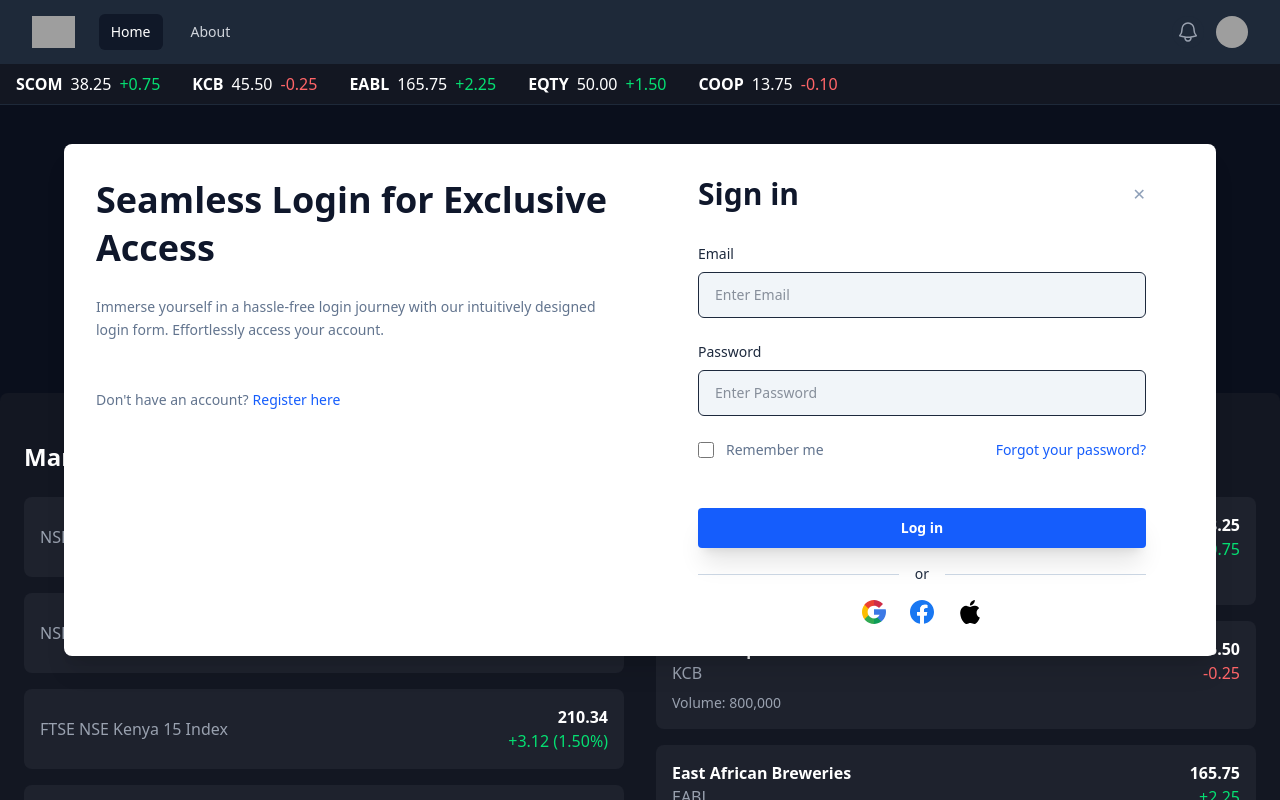
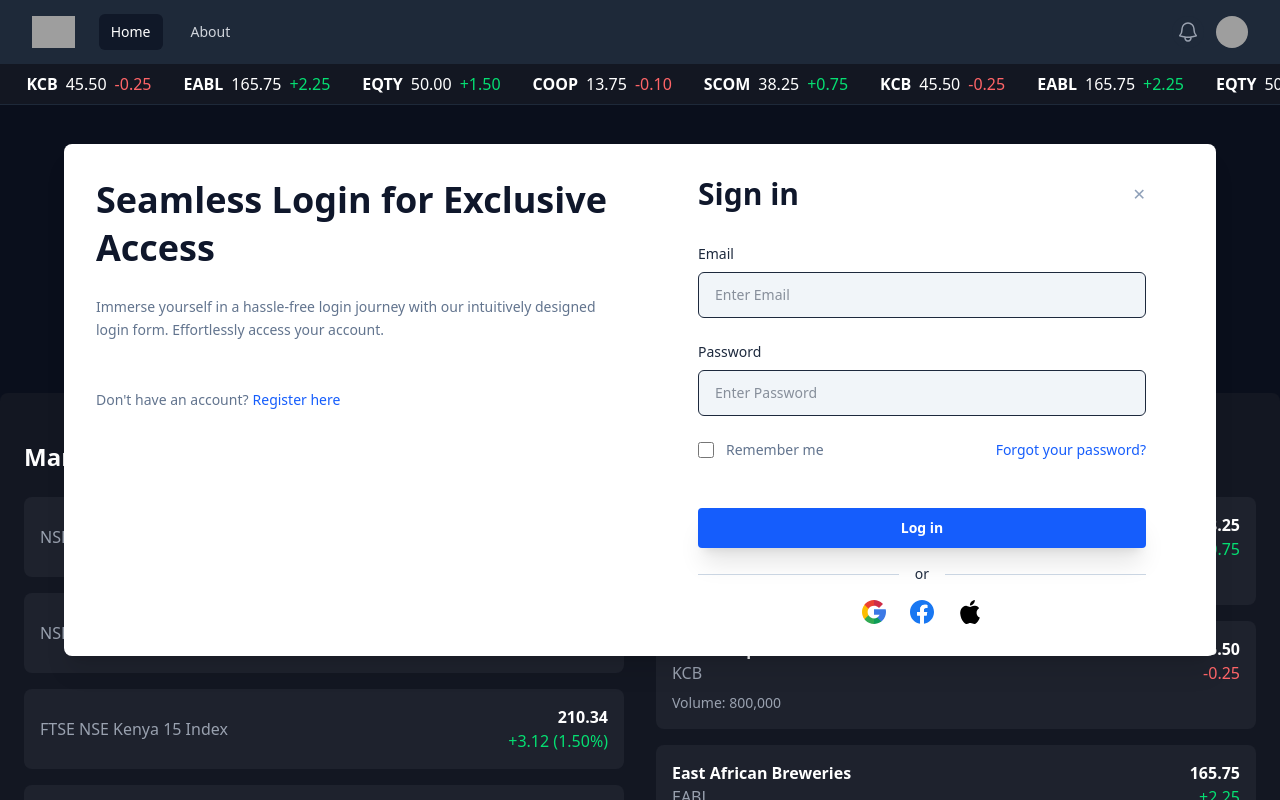
Before and after one commit to BettKev/XenoTrade, a React (Vite) app in the folder client/: page / in a window 1280 px wide. Both pictures are taken after a click on the button "Start Trading Now". Built offline with nearby package versions, Linux system fonts and the light colour scheme; data requests are answered from the project's data file; grey boxes are pictures that could not be loaded.

Commit message:
Add animated market ticker to Home page for improved stock display

```diff
--- a/client/src/pages/Home.tsx
+++ b/client/src/pages/Home.tsx
@@ -43,6 +43,21 @@ const features = [
   }
 ];
 
+const styles = `
+  @keyframes ticker {
+    0% {
+      transform: translateX(0);
+    }
+    100% {
+      transform: translateX(-50%);
+    }
+  }
+
+  .animate-ticker {
+    animation: ticker 30s linear infinite;
+  }
+`;
+
 const Home: React.FC = () => {
   const { openLoginModal } = useLogin();
   const [stocks, setStocks] = useState<Stock[]>([]);
@@ -70,22 +85,22 @@ const Home: React.FC = () => {
 
   return (
     <div className="min-h-screen bg-[#0a0f1c] text-white">
+      <style>{styles}</style>
       {/* Market Ticker */}
       <div className="bg-[#131722] border-b border-gray-800">
-        <div className="container mx-auto py-2 px-4 overflow-x-auto">
+        <div className="container mx-auto py-2 px-4 overflow-hidden">
           {loading ? (
             <div className="flex justify-center py-2">
               <div className="animate-spin rounded-full h-6 w-6 border-b-2 border-blue-500"></div>
             </div>
           ) : (
-            <div className="flex space-x-8">
-              {stocks.map((stock, index) => (
+            <div className="flex whitespace-nowrap animate-ticker">
+              {[...stocks, ...stocks].map((stock, index) => (
                 <motion.div
-                  key={stock.id}
-                  initial={{ opacity: 0, x: -20 }}
-                  animate={{ opacity: 1, x: 0 }}
-                  transition={{ duration: 0.3, delay: index * 0.1 }}
-                  className="flex items-center space-x-2 whitespace-nowrap"
+                  key={`${stock.id}-${index}`}
+                  initial={{ opacity: 0 }}
+                  animate={{ opacity: 1 }}
+                  className="flex items-center space-x-2 mx-4"
                 >
                   <span className="font-semibold">{stock.id}</span>
                   <span>{stock.price.toFixed(2)}</span>
```
